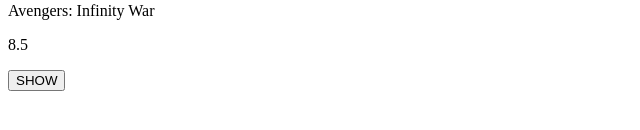
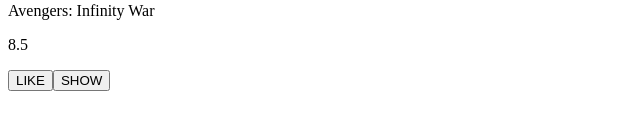
Before and after one commit to Natalina27/react-warrior-10days, a React (Create React App) app: page / in a window 1280 px wide. Shown: the part 326-456 px from the top of the page, without its empty margins (0-640 px from the left). Built offline with nearby package versions, Linux system fonts and the light colour scheme.

Commit message:
day2 added button LIKE

```diff
--- a/src/index.js
+++ b/src/index.js
@@ -56,9 +56,12 @@ class MovieItem extends React.Component{ //MovieItem = new React.Component()
                     <Image src={image} alt={title}/>
                     <p>{title}</p>
                     <p>{vote_average}</p>
+                    <button type="button">
+                        LIKE
+                    </button>
                     <button type="button"
-                            onClick={this.toggleOverview}
-                    >{this.state.show ? 'HIDE' : 'SHOW'}
+                            onClick={this.toggleOverview}>
+                        {this.state.show ? 'HIDE' : 'SHOW'}
                     </button>
                     { this.state.show ? <p>{overview}</p> : null}
                 </div>
```
